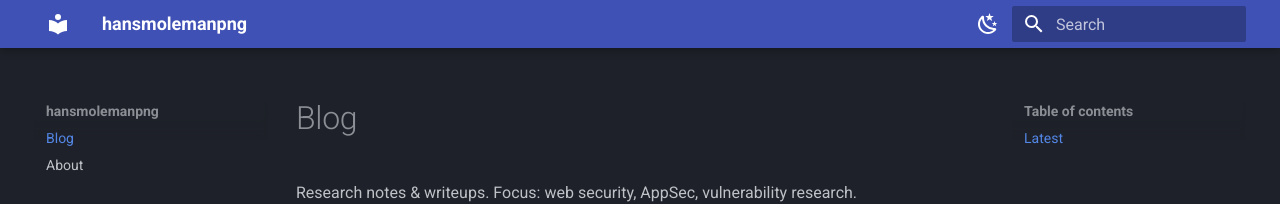
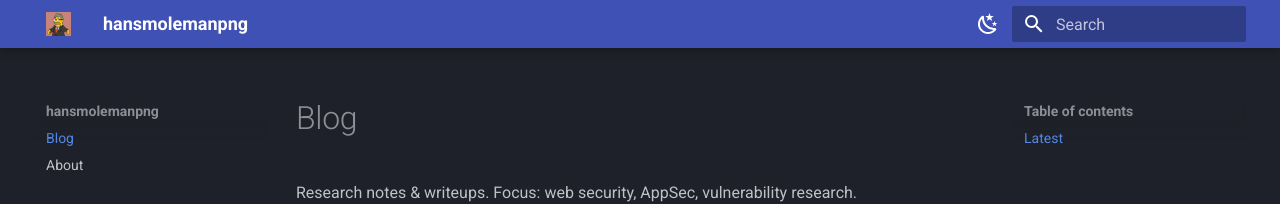
Before and after one commit to HansMolemanPNG/hansmolemanpng.github.io, an MkDocs documentation site: the page built from docs/index.md, in a window 1280 px wide. Shown: the top 204 px of the page. Built offline with MkDocs 1.6.1 and Material for MkDocs 9.7.7, drawn with Linux system fonts in a browser that asks for light colours.

Commit message:
Update mkdocs.yml

```diff
--- a/mkdocs.yml
+++ b/mkdocs.yml
@@ -4,6 +4,8 @@ site_url: https://hansmolemanpng.github.io/
 
 theme:
   name: material
+  logo: assets/profile.jpeg
+  favicon: assets/profile.jpeg
   palette:
     - scheme: slate
       toggle:
```
